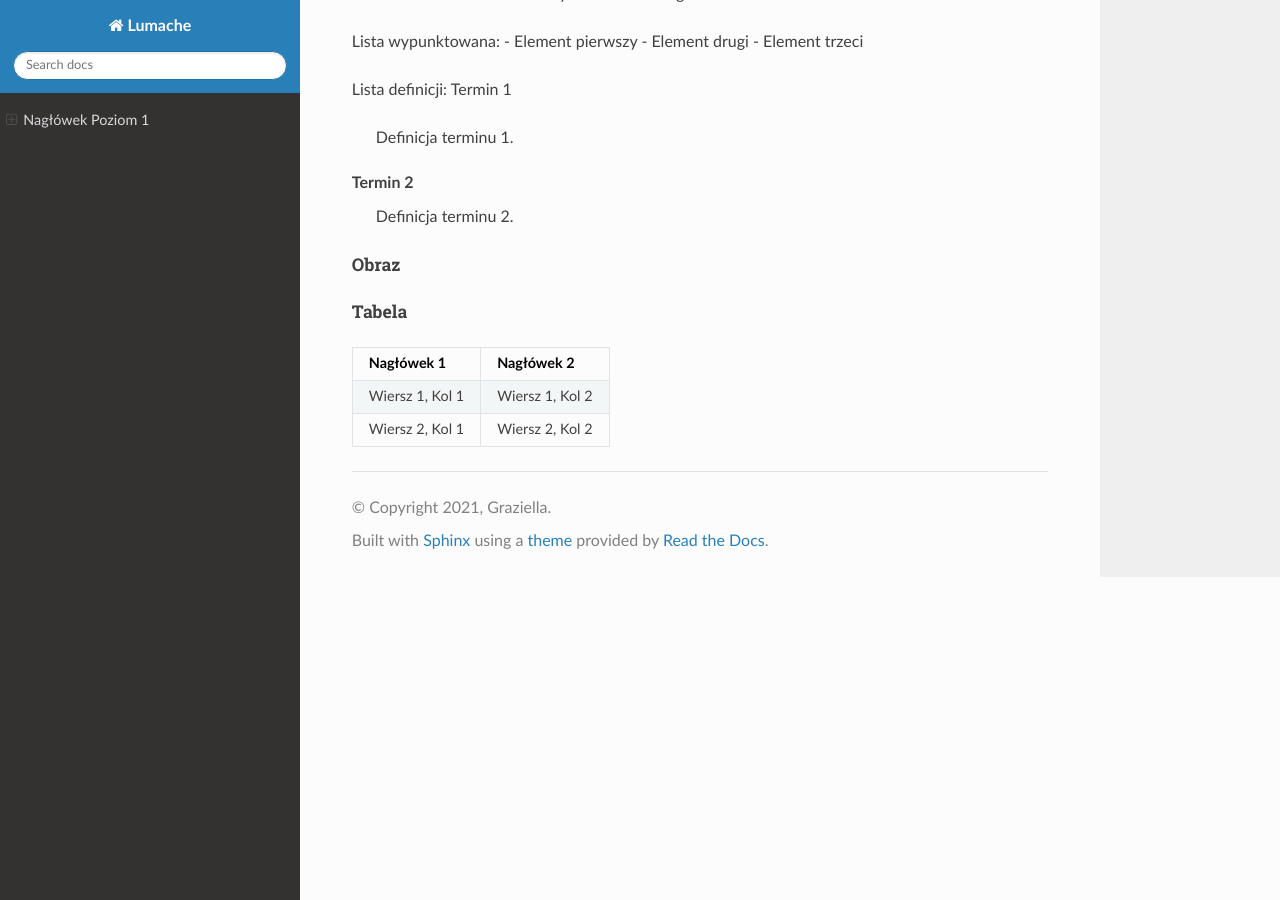
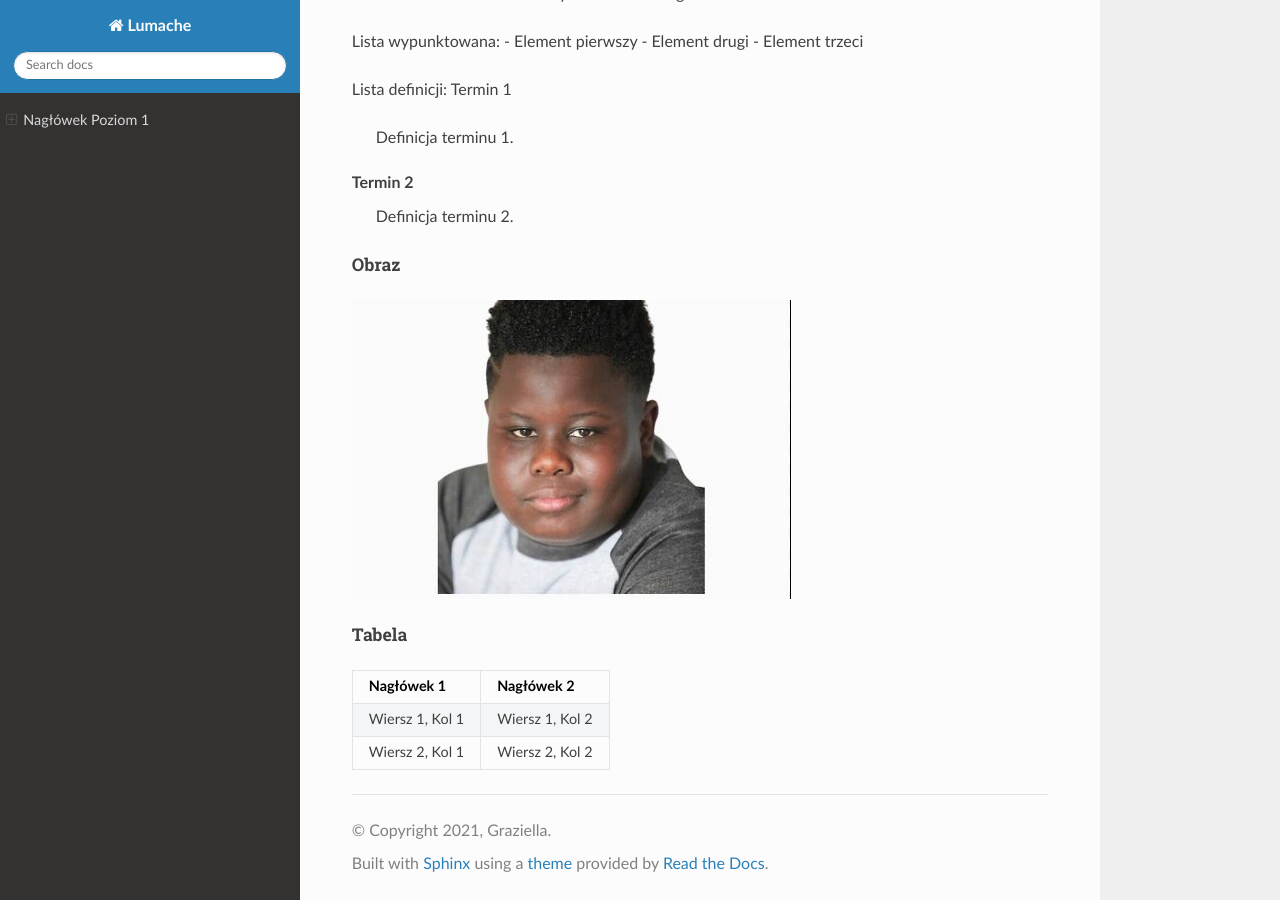
Before and after one commit to 4TFAntoni/AK4TF, a Sphinx documentation site: the page built from docs/source/index.rst, in a window 1280 px wide and 900 px high, scrolled down 1117 px. Built offline with Sphinx 7.4.7 and the Read the Docs theme 3.1.0, drawn with Linux system fonts in a browser that asks for light colours.

Commit message:
Update index.rst

```diff
--- a/docs/source/index.rst
+++ b/docs/source/index.rst
@@ -67,9 +67,9 @@ Termin 2
 Obraz
 =====
 
-.. image:: jamal.jpeg
-   :alt: Alternatywny tekst dla obrazka
-   :caption: Podpis pod obrazkiem
+.. image:: ./jamal.jpeg
+      :alt: Alternatywny tekst dla obrazka
+
 
 Tabela
 ======
```
